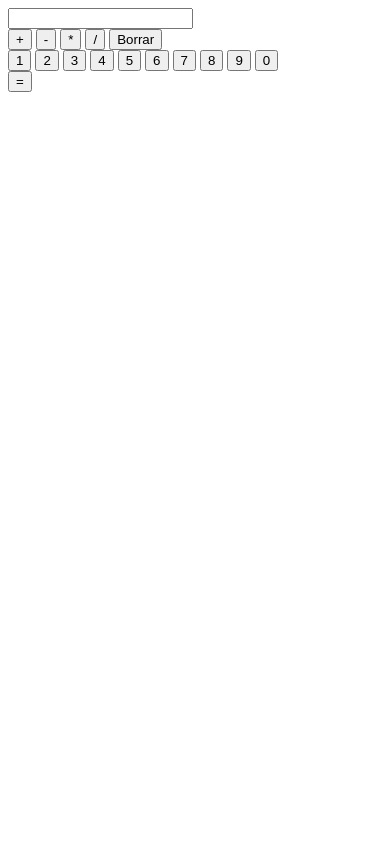
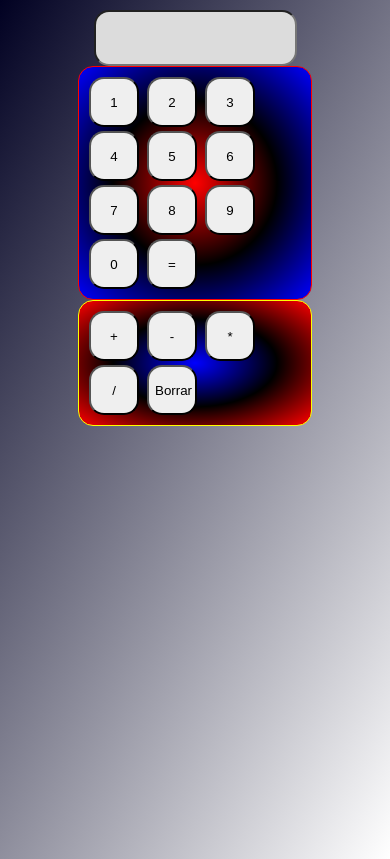
Before and after one commit to MValMich/Proyecto-Calculadora-theOdinProjectAcademy, a plain HTML site: page index.html in a window 390 px wide. Drawn offline with Linux system fonts and the light colour scheme.

Commit message:
Sujeto: Se trabaja principalmente en archivos css y html. Objeto: Darle un estilo mas atractivo y receptivo para distintos tipos de dispositivos a la app.

```diff
--- a/archivo.js
+++ b/archivo.js
@@ -56,7 +56,7 @@ btnOper.forEach((button)=>{
 const Result = document.querySelector('#Result')
 Result.addEventListener('click', (Pantalla)=>{
 Pantalla = document.querySelector('#Pantalla')
-Pantalla.value = ( new Function ('return('+ Pantalla.value +')')())
+Pantalla.value = ( new Function ('return('+ Pantalla.value.replace(/[<>&"']/gi,"") +')')())
 })
 // BORRAR PANTALLA
 const Borrar = document.querySelector('#Borrar')
--- a/index.html
+++ b/index.html
@@ -5,21 +5,15 @@
     <meta charset="UTF-8">
     <meta name="viewport" content="width=device-width, initial-scale=1.0">
     <title>CALCULADORA (Curso Odin Project) </title>
-    <link rel="stylesheet" href="archivo.css">
+    <link rel="stylesheet" href="style.css">
     <script src="archivo.js" defer></script>
 </head>
 <body>
-    <div class="divNumeros">
-        <input type="text", id="Pantalla", value="" readonly>
-        </div>
-        <div class="divOperadores">
-          <button id="+", class="btnOper">+</button>
-          <button id="-", class="btnOper">-</button>
-          <button id="*", class="btnOper">*</button>
-          <button id="/", class="btnOper">/</button>
-          <button id="Borrar">Borrar</button>
-          </div>
-        <div>
+      <div class="divTop"></div>
+      <input type="text", id="Pantalla", value="" readonly>
+<main>
+  <section>
+      <div class="divNum"></div>
         <button id="1", class="btnNum">1</button>
         <button id="2", class="btnNum">2</button>
         <button id="3", class="btnNum">3</button>
@@ -30,7 +24,19 @@
         <button id="8", class="btnNum">8</button>
         <button id="9", class="btnNum">9</button>
         <button id="0", class="btnNum">0</button>
+        <button id="Result", class="btnNum">=</button>
         </div>
-        <div class="divResult"></div>
-        <button id="Result">=</button>
+        </section>
+<aside>
+           <div class="divOper">
+          <button id="+", class="btnOper">+</button>
+          <button id="-", class="btnOper">-</button>
+          <button id="*", class="btnOper">*</button>
+          <button id="/", class="btnOper">/</button>
+          <button id="Borrar", class="btnOper">Borrar</button>
+          </div>
+</aside>
+
+</main>
+<footer></footer>
 </body>
--- /dev/null
+++ b/style.css
@@ -0,0 +1,91 @@
+body {
+    background-color: #0cb0e6;
+    margin: 0;
+    height: 100vh;
+    background: linear-gradient(120deg, rgb(1, 1, 34), white);
+    margin-bottom: 15px;
+}
+
+.divTop{
+    height: 50px;
+}
+
+input{
+    height: 50px;
+    text-align: center;
+    width: 50%;
+    display: flex;
+    margin: auto;
+    border-radius: 15px;
+    background-color: gainsboro;
+}
+main {
+    display: flex;
+    flex: 1;
+    width: 60%;
+    margin: auto;
+}
+
+aside{
+    border: solid yellow 1px;
+    padding: 8px;
+    background-color: gray;
+    border-radius: 15px;
+    background: radial-gradient(blue,black,red);
+}
+
+section {
+    border: solid red 1px;
+    padding: 8px;
+     background: radial-gradient(red,black,blue);
+     border-radius: 15px;
+}
+.btnOper {
+    width: 100px;
+    height: 100px;
+    border-radius: 15px;
+    margin: 5px;
+}
+.btnNum {
+    width: 100px;
+    height: 100px;
+    border-radius: 15px;
+    margin: 5px;
+}
+    footer{
+    height: 50px;
+}
+
+
+ @media (max-width: 600px) {
+    .divTop{
+      height: 10px;
+}
+    main {
+      flex-direction: column;
+    }
+    header {
+      text-align: center;
+      padding: 24px
+    }
+    aside {
+      width: auto;
+    }
+    select {
+        width: auto
+    }
+.btnOper {
+    width: 50px;
+    height: 50px;
+    margin: 2px;
+}
+
+.btnNum {
+    width: 50px;
+    height: 50px;
+    margin: 2px;
+}
+    footer{
+    height: 10px;
+}
+}
```
